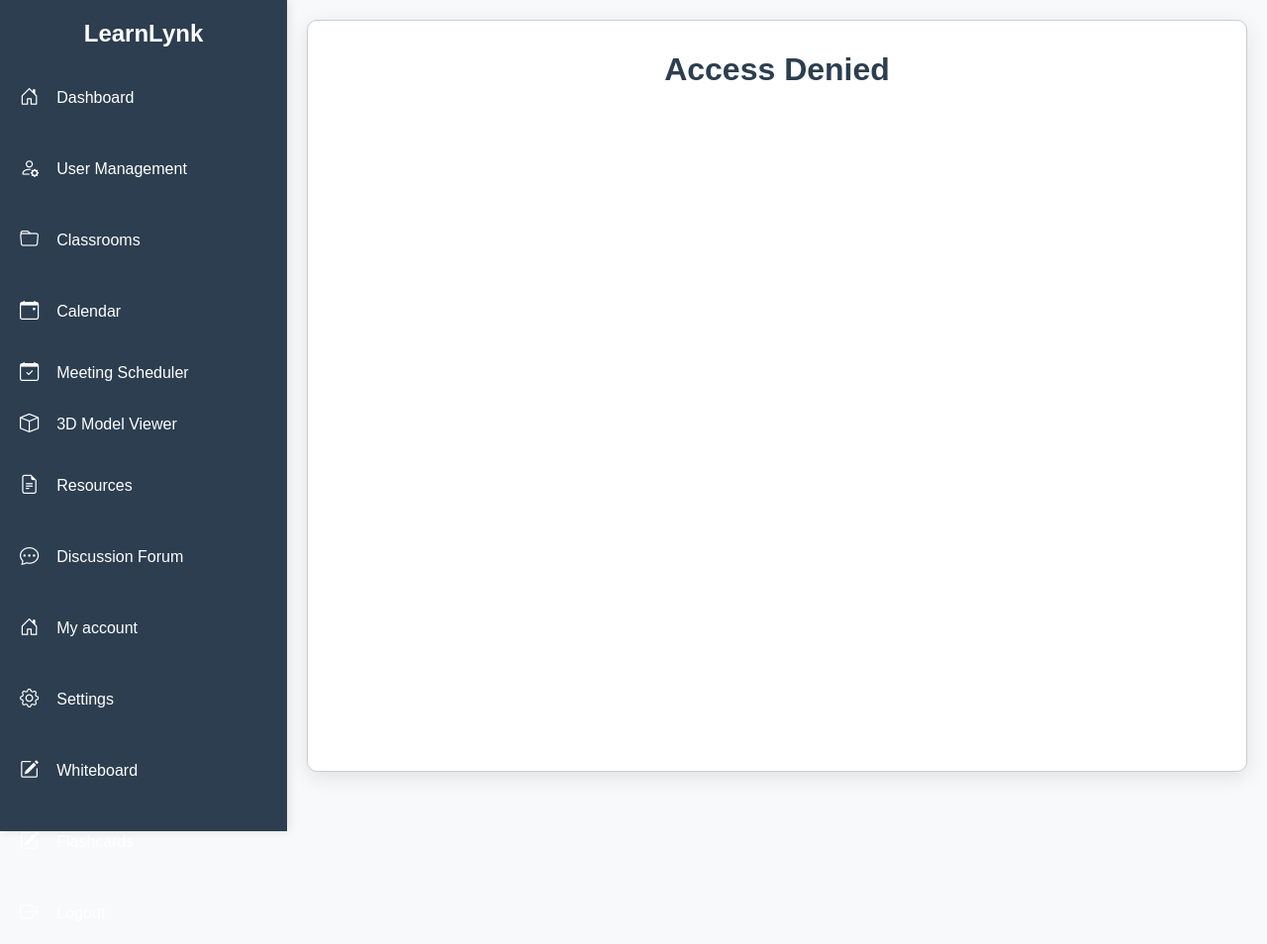
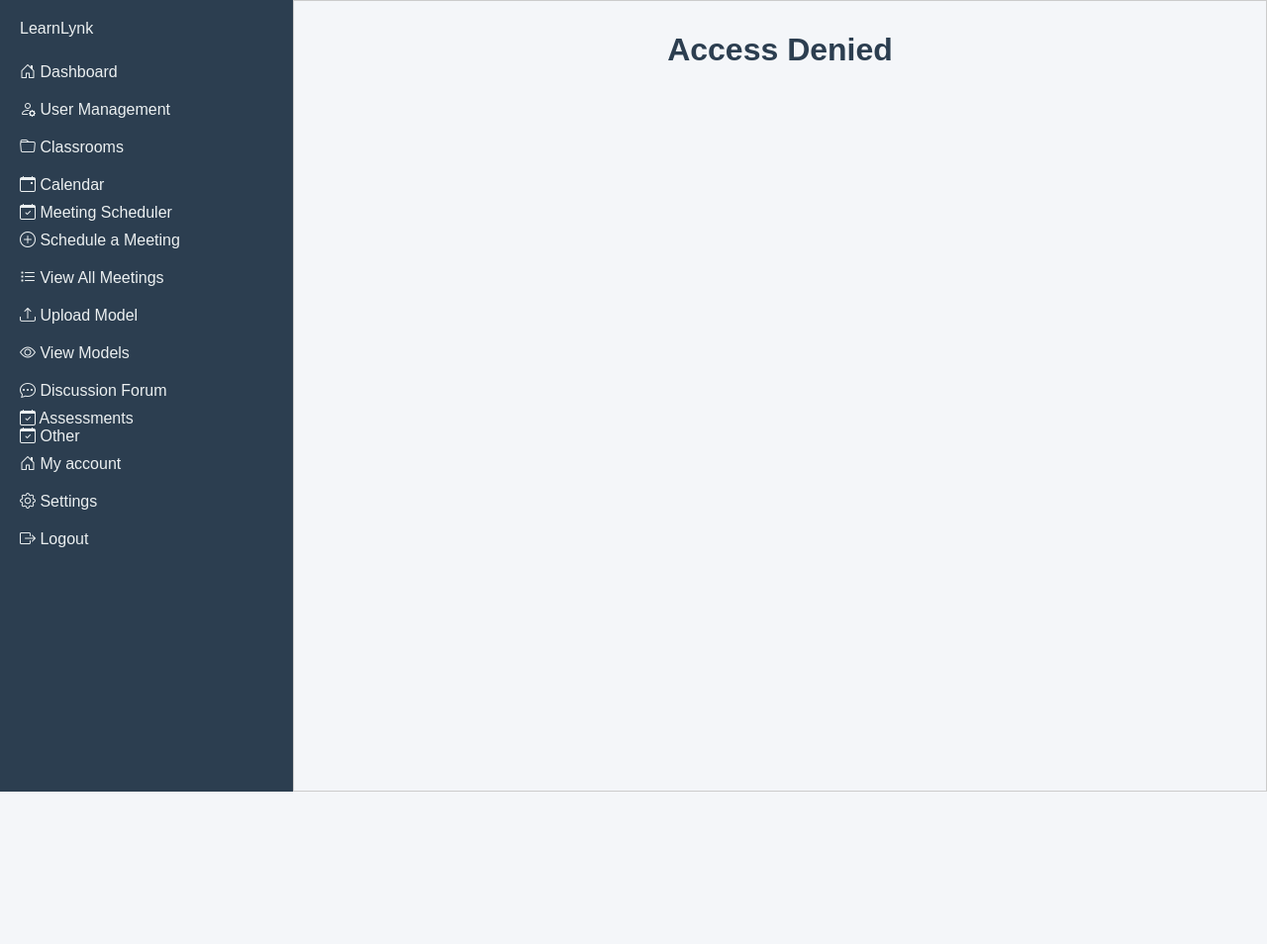
Before and after one commit to Tanushree2004/virtual_classroom, a Django app: page /assignments_app/add_questions/1/ in a window 1280 px wide. Shown: the whole page at 99% size. After the commit the page ends 800 px from the top, so only its background shows below. Run offline with Django 5.2, Linux system fonts and the light colour scheme; a user stored in the database is signed in; data comes from the database, SQL or seed files in the repository; parts of the project's set-up code (start-up, migrations or seed data) failed here and were passed over.

Commit message:
Update base.html

```diff
--- a/dashboard/templates/base.html
+++ b/dashboard/templates/base.html
@@ -1,4 +1,3 @@
-
 <!DOCTYPE html>
 <html lang="en">
 <head>
@@ -10,11 +9,9 @@
     <link href="https://cdnjs.cloudflare.com/ajax/libs/fullcalendar/5.11.3/main.min.css" rel="stylesheet">
     <script src="https://cdnjs.cloudflare.com/ajax/libs/fullcalendar/5.11.3/main.min.js"></script>
     <link href="https://fonts.googleapis.com/css2?family=Inter&family=Poppins&family=Roboto&display=swap" rel="stylesheet">
- {% load static %}
-<link rel="icon" href="{% static 'favicon.ico' %}" type="image/x-icon">
 
     <link rel="stylesheet" href="/static/css/style.css">
-    <link rel="stylesheet" href="/static/css/base1.css">
+    <link rel="stylesheet" href="/static/css/base.css">
     <style>
         .content {
             max-height: 100%; /* Adjust height as needed */
@@ -73,18 +70,25 @@
                         {% endif %}
                         <li><a href="{% url 'meeting_scheduler:all_meetings' %}"><i class="bi bi-list-task"></i> View All Meetings</a></li>
                     </ul>
+                    {% if user.role == 'Student' or user.role == 'Instructor'%}
                     <li class="expandable">
                         <i class="bi bi-box"></i> 3D Model Viewer
                     </li>
+                    {% endif %}
                     <ul class="sub-menu">
                         {% if user.role == "Admin" or user.role == "Instructor" %}
                             <li><a href="{% url 'threeDmodels:upload_3d_model' %}"><i class="bi bi-upload"></i> Upload Model</a></li>
                         {% endif %}
                         <li><a href="{% url 'threeDmodels:model_list' %}"><i class="bi bi-eye"></i> View Models</a></li>
                     </ul>
-
+                    {% if user.role == 'Student' or user.role == 'Instructor' %}
                     <li><a href="{% url 'resource_library:home' %}"><i class="bi bi-file-earmark-text"></i> Resources</a></li>
+                    {% endif %}
                     <li><a href="{% url 'discussions:discussion_list' %}"><i class="bi bi-chat-dots"></i> Discussion Forum</a></li>
+                    <li class="expandable">
+                        <i class="bi bi-calendar-check"></i> Assessments
+                    </li>
+                    <ul class="sub-menu">
                     {% if user.role == "Instructor" or user.role == "Student" %}
                     <li><a href="{% url 'assignments_app:dashboard_redirect_asg' %}"><i class="bi bi-list-task"></i>Assignments</a></li>
                     {% endif %}
@@ -95,10 +99,21 @@
                     {% endif %}
                     </a></li>
                     {% endif %}
+                </ul>
+                <li class="expandable">
+                    <i class="bi bi-calendar-check"></i> Other
+                </li>
+                <ul class="sub-menu">
+                {% if user.role == 'Student' or user.role == 'Instructor' %}
+                <li><a href="{% url 'whiteboard:dashboard' %}"><i class="bi bi-pencil-square"></i>Whiteboard</a></li>
+                {% endif %}
+                {% if user.role == 'Student' %}
+                <li><a href="{% url 'flashcards:upload_file' %}"><i class="bi bi-pencil-square"></i>Flashcards</a></li>
+                {% endif %}
+                </ul>
                     <li><a href="{% url 'profile' %}"><i class="bi bi-house-door"></i> My account</a></li>
                     <li><a href="{% url 'user_settings' %}"><i class="bi bi-gear"></i> Settings</a></li>
-                    <li><a href="{% url 'whiteboard:dashboard' %}"><i class="bi bi-pencil-square"></i>Whiteboard</a></li>
-                    <li><a href="{% url 'flashcards:upload_file' %}"><i class="bi bi-pencil-square"></i>Flashcards</a></li>
+
                     <li class="logout"><a href="{% url 'logout' %}"><i class="bi bi-box-arrow-right"></i> Logout</a></li>
                 </ul>
             </nav>
```
